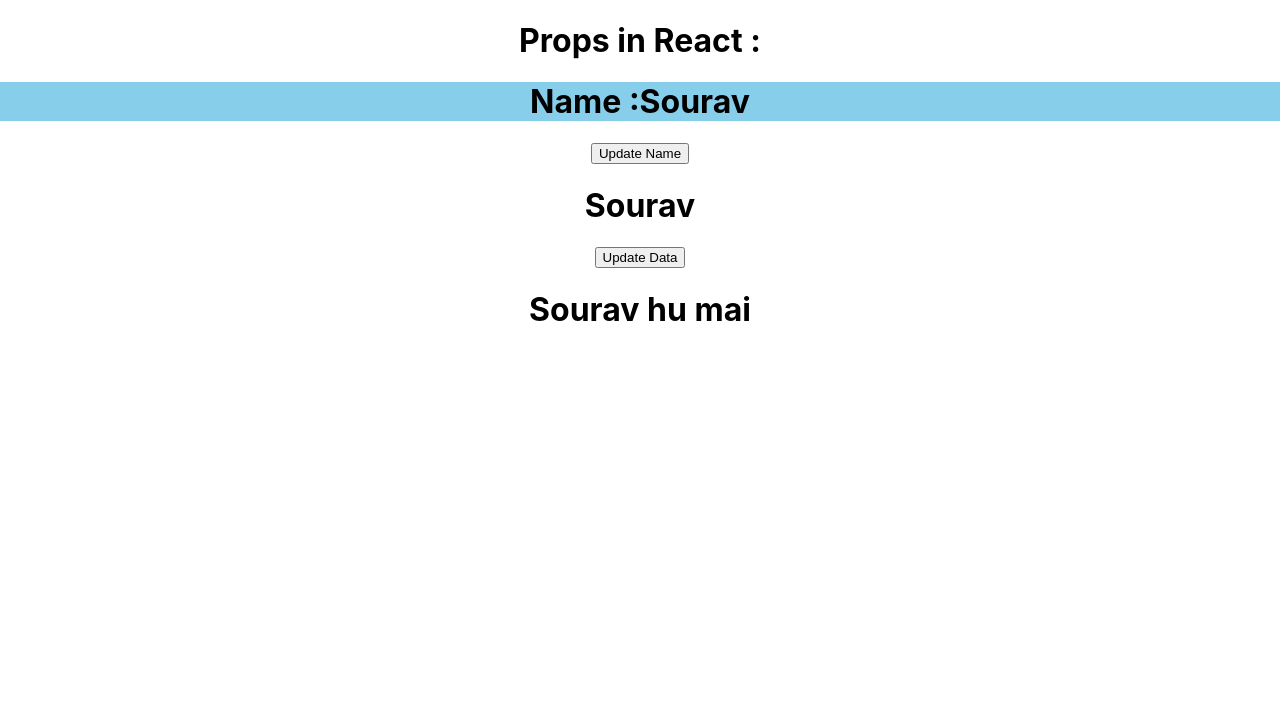
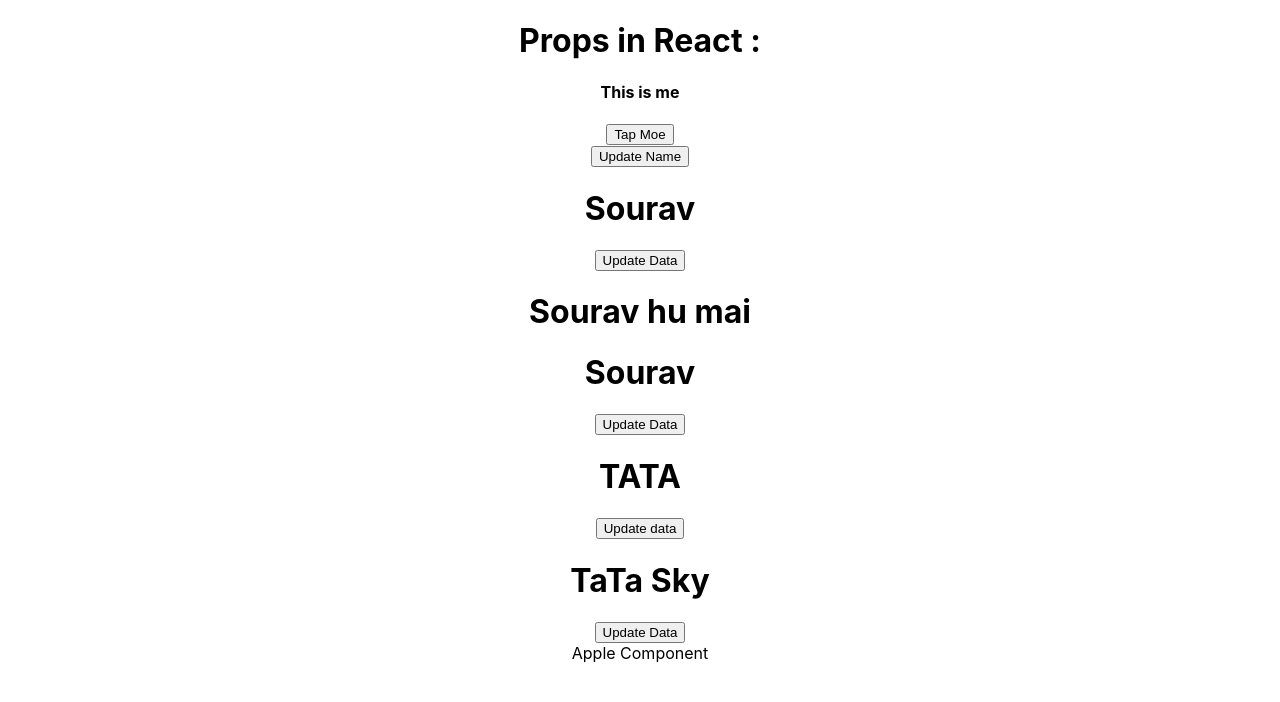
Before and after one commit to kumarsourav10/React-js-basic-to-high, a React (Create React App) app in the folder blog/: page / in a window 1280 px wide. Shown: the top 702 px of the page. Built offline with nearby package versions, Linux system fonts and the light colour scheme.

Commit message:
prectising state in function component

```diff
--- a/blog/src/App.js
+++ b/blog/src/App.js
@@ -4,10 +4,19 @@ import './App.css';
 import Sourav from './Sourav';
 import Student from './Student';
 import Anil from './Anil';
-
+import Prec from './Prec';
+import Suraj from './Suraj';
+import Babita from './Babita';
 
 
 function App() {
+
+  function Apple()
+  {
+     return(
+      <div>Apple Component</div>
+     )
+  }
   const[name, setname] = useState("Sourav")
   return(
     <div className="App">
@@ -18,6 +27,12 @@ function App() {
       <Student name={"Akshay"} email="Akshay@test.com"  address="up"/> */}
      <Sourav />
      <Anil />
+     <Prec />
+     <Suraj />
+     <Babita />
+
+     {Apple()}
+
 
     </div>
   )
--- /dev/null
+++ b/blog/src/Babita.js
@@ -0,0 +1,21 @@
+import { useState } from "react"
+
+function Babita() {
+    const[data, setData]= useState("TaTa Sky")
+    function UpdateData()
+  {
+    setData("Mahindra")
+    alert(data)
+  }
+
+  return (
+    <div>
+        <h1>
+            {data}
+        </h1>
+        <button onClick={UpdateData}>Update Data</button>
+    </div>
+  )
+}
+
+export default Babita;
--- /dev/null
+++ b/blog/src/Prec.js
@@ -0,0 +1,20 @@
+import { useState } from 'react';
+
+function Prec() {
+    const[data, SetData]= useState("Sourav")
+    function updateData()
+    {
+        SetData("Pandit")
+    }
+ return(
+     <div>
+        <h1>
+            {data}
+        </h1>
+        <button onClick={updateData}>Update Data</button>
+    </div>
+ )
+
+}
+
+export default Prec ;
--- a/blog/src/Student.js
+++ b/blog/src/Student.js
@@ -1,22 +1,16 @@
+import React from "react";
 
-function Student(props)
-{
-    console.log(props.name)
-    return(
-    <div style={{backgroundColor: "skyblue"}}>
-        <h1>Name :{props.name}</h1>
+   function Sunil()
 
+   {return(
+    <div>
+        <h4>This is me </h4>
+        <button>Tap Moe</button>
     </div>
-    )
-}
+)
+
+     }
 
 
 
-
-
-
-
-
-
-
-export default Student;
+export default Sunil;
--- /dev/null
+++ b/blog/src/Suraj.js
@@ -0,0 +1,30 @@
+import React,{Component} from 'react';
+
+class Suraj extends Component {
+
+    constructor()
+    {
+        super()
+        this.state={
+            data:"TATA"
+        }
+    }
+    apple()
+    {
+      this.setState({data:"Maruti"})
+    }
+
+    render()
+    {
+        return(
+            <div className='Suraj'>
+                <h1>
+                    {this.state.data}
+                </h1>
+                <button onClick={()=>this.apple()}>Update data</button>
+            </div>
+        )
+    }
+}
+
+export default Suraj;
```
Also changed, not shown: blog/src/Sourav.js (line endings or trailing spaces).
